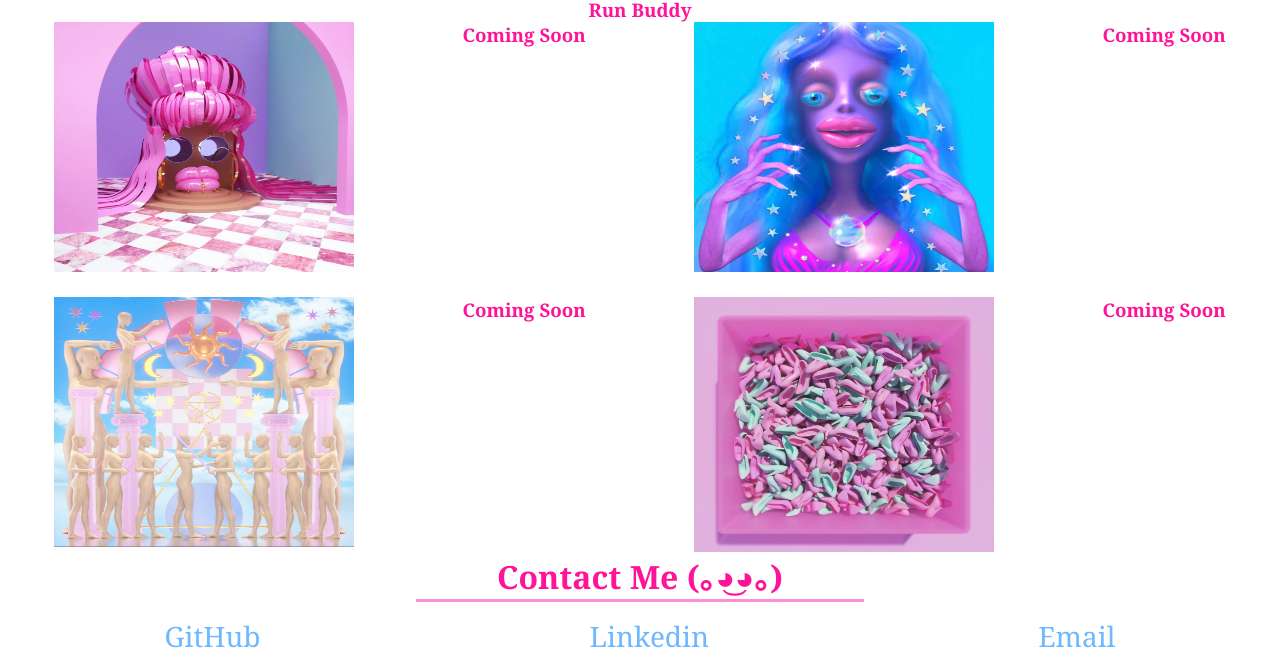
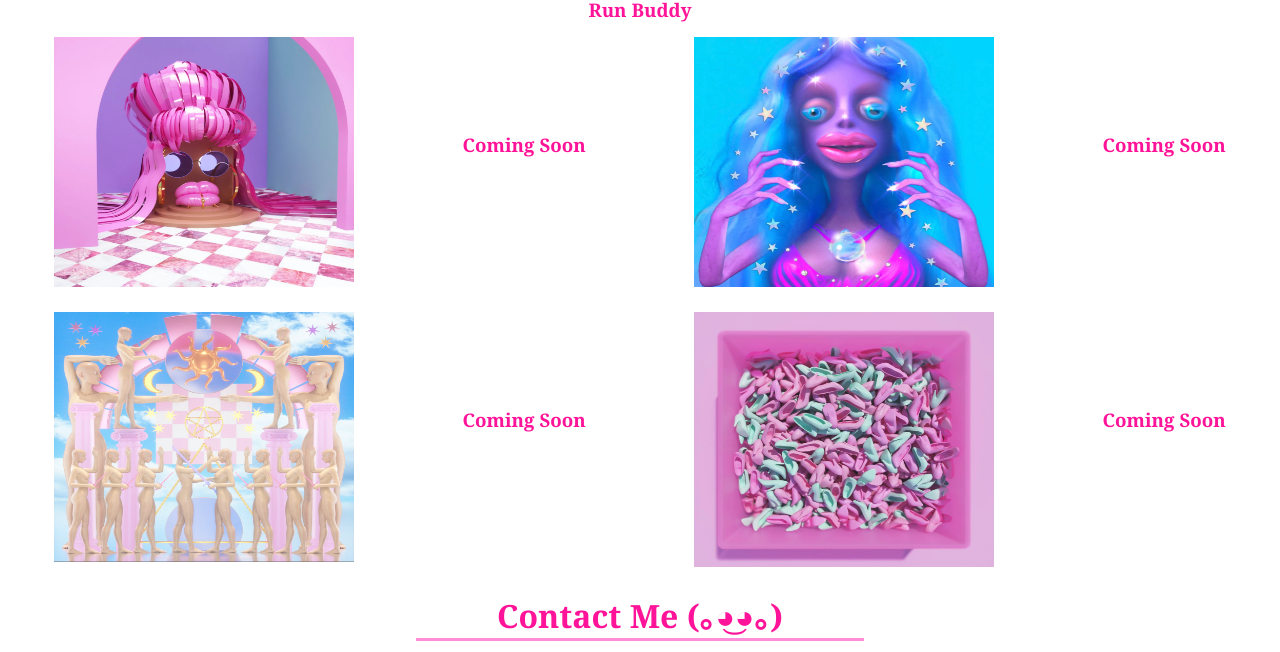
Before and after one commit to shanicesauce/Portfolio, a plain HTML site: page index.html in a window 1280 px wide. Shown: the part 852-1504 px from the top of the page. Drawn offline with Linux system fonts and the light colour scheme.

Commit message:
updated padding and spacing around projects, white space around runbuddy still issue

```diff
--- a/index.html
+++ b/index.html
@@ -77,23 +77,31 @@
             width="300px">
 
           </a>
+          <span>
           <h3>
             Coming Soon
          </h3>
+        </span>
         </div>
         <div class="second-column">
           <a href=""> <img src="image1.jpeg"  alt="a beautiful ritual"
             height="250px"
-            width="300px"></a>
-            <h3>
+            width="300px">
+          </a>
+            <span>
+              <h3>
                Coming Soon
               </h3>
+            </span>
           <a href=""> <img src="image5.jpeg"  alt="a bin of barbie shoes"
             height="255px"
-            width="300px"></a>
-          <h3>
-            Coming Soon
-           </h3>
+            width="300px">
+          </a>
+          <span>
+            <h3>
+              Coming Soon
+            </h3>
+          </span>
         </div>
       </div>
     </section>
--- a/style.css
+++ b/style.css
@@ -2,6 +2,7 @@
     --maintxt: #ff1399;
     --first-background: #ffd1e3;
     --secondtxt: #6db8ff;
+    --second-bg:#fff4f8;
 }
 * {
     margin: 0;
@@ -101,21 +102,29 @@ footer div {
     align-items: center;
     width: 50%;
 }
+.projects {
+    padding: 0;
+}
 .column {
     display: flex;
     flex-wrap: wrap;
     justify-content: space-around;
-    padding: 0 0 25px 0;
+    padding: 15px 0 25px 0;
 }
 .second-column {
     display: flex;
     flex-wrap: wrap;
     justify-content: space-around;
+    padding-bottom: 24px;
 }
 .projects a {
    display:flex;
    flex-wrap:wrap;
    justify-content: center;
+}
+span {
+    display: block;
+    padding-top: 95px;
 }
 .projects h3 {
     text-align: center;
@@ -133,6 +142,7 @@ footer div {
   display: flex;
   flex-wrap: wrap;
   justify-content: center;
+  padding-bottom: 42px;
 
 }
 
@@ -143,4 +153,5 @@ footer div {
    display: flex;
    flex-wrap: wrap;
    justify-content: center;
+   padding-bottom: 35px;
 }
```
